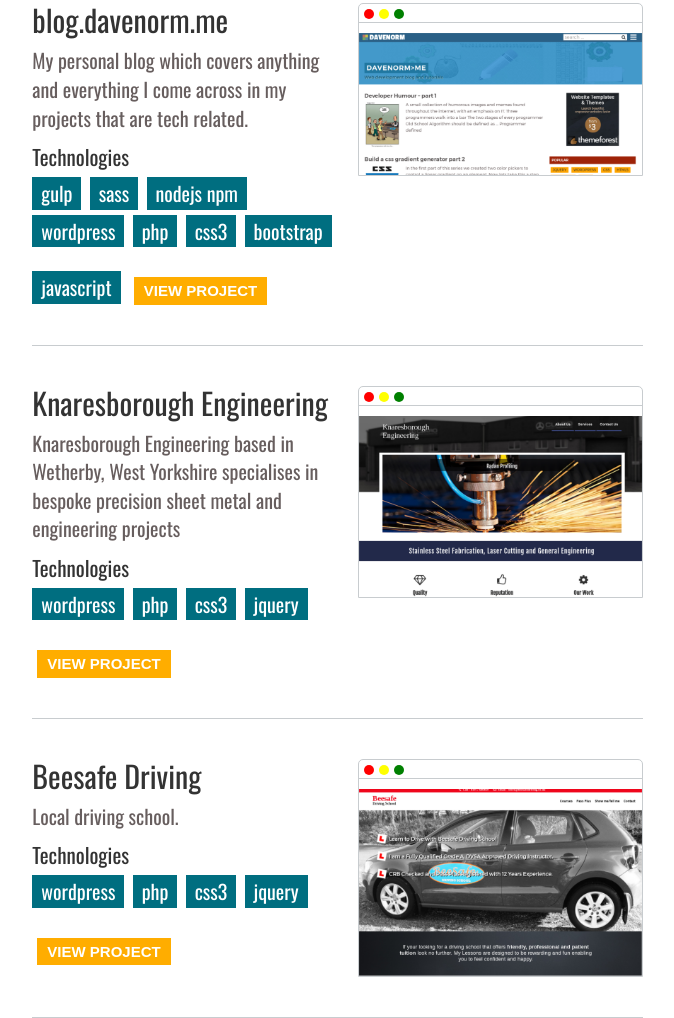
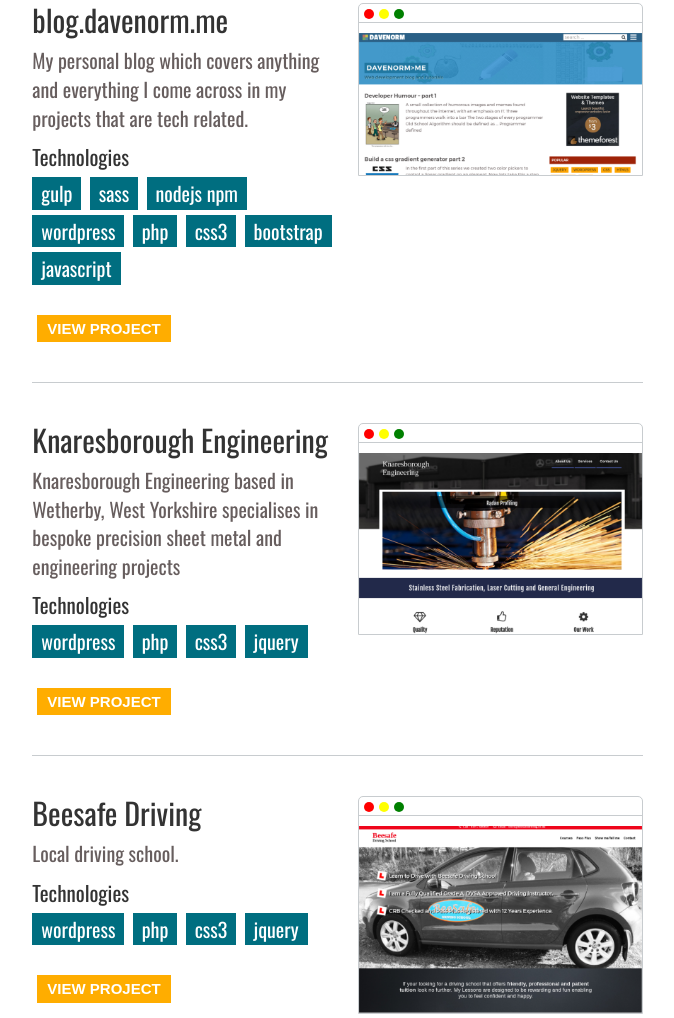
Before and after one commit to davidnorminton/Portfolio, a website: page home.html in a window 1280 px wide. Shown: the part 1545-2563 px from the top of the page, without its empty margins (446-1120 px from the left). Drawn offline with nearby package versions, Linux system fonts and the light colour scheme.

Commit message:
view project bug fix

```diff
--- a/css/home.scss
+++ b/css/home.scss
@@ -307,11 +307,13 @@ footer {
 }
 .view-project {
     margin-top: 30px;
-    background: $homeBaseColor;
+    background: #ffad00;
     padding: 5px 10px;
     border: 0;
     position: relative;
     left: 5px;
+    clear: both;
+    display: block;
 
    a {
        color: #fff;
```
Also changed, not shown: css/style.css.
